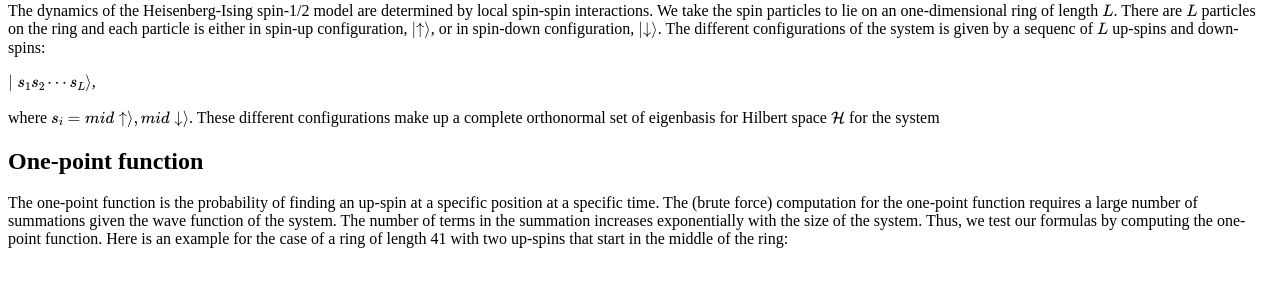
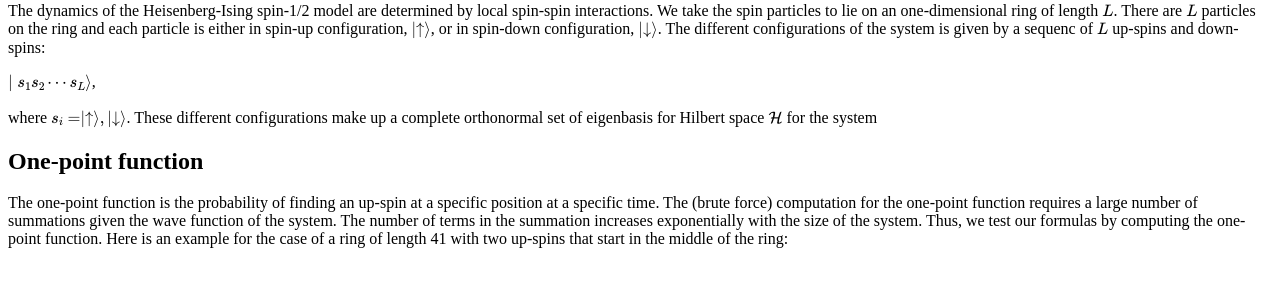
Before and after one commit to asaenz16/URSA23, a Jekyll site: the page built from index.md, in a window 1280 px wide. Shown: the part 219-519 px from the top of the page. Built offline with Jekyll 4.4.1, drawn with Linux system fonts in a browser that asks for light colours; formulas are drawn with MathJax 3.

```diff
--- a/index.md
+++ b/index.md
@@ -14,7 +14,7 @@ The dynamics of the Heisenberg-Ising spin-1/2 model are determined by local spin
 
 $$\mid s_1 s_2 \cdots s_L \rangle$$,
 
-where $$s_i =mid \uparrow\rangle, mid \downarrow\rangle$$. These different configurations make up a complete orthonormal set of eigenbasis for Hilbert space $$\mathcal{H}$$ for the system
+where $$s_i =\mid \uparrow\rangle, \mid \downarrow\rangle$$. These different configurations make up a complete orthonormal set of eigenbasis for Hilbert space $$\mathcal{H}$$ for the system
 
 
 
```
